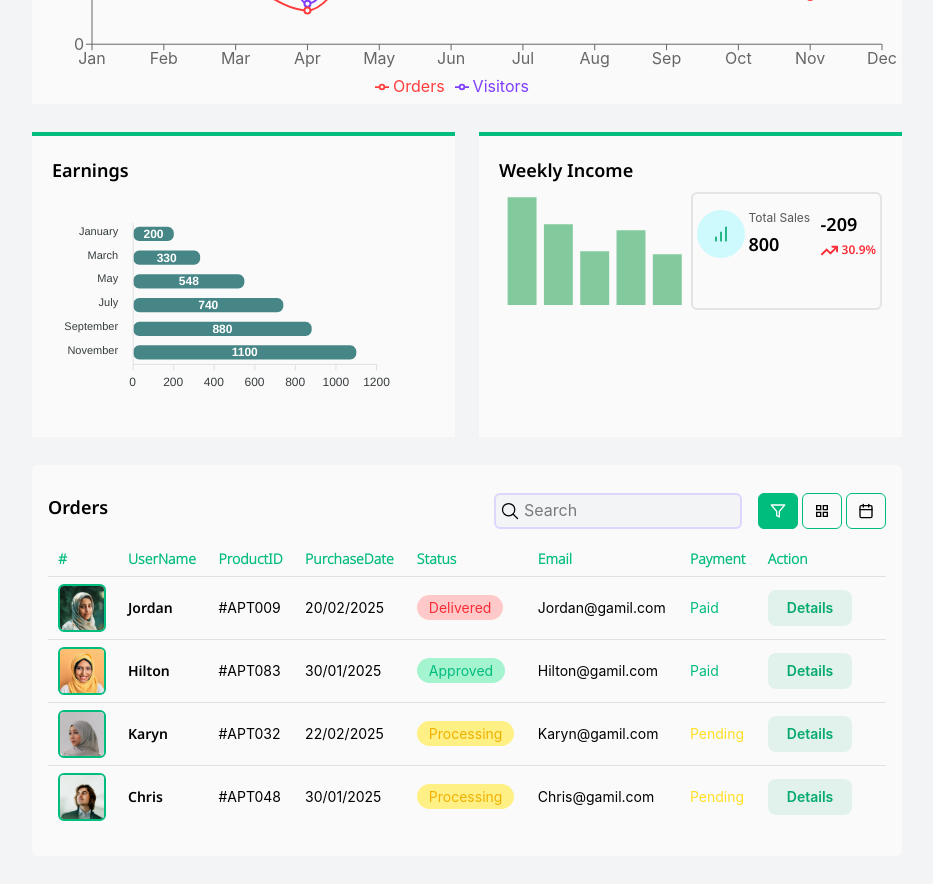
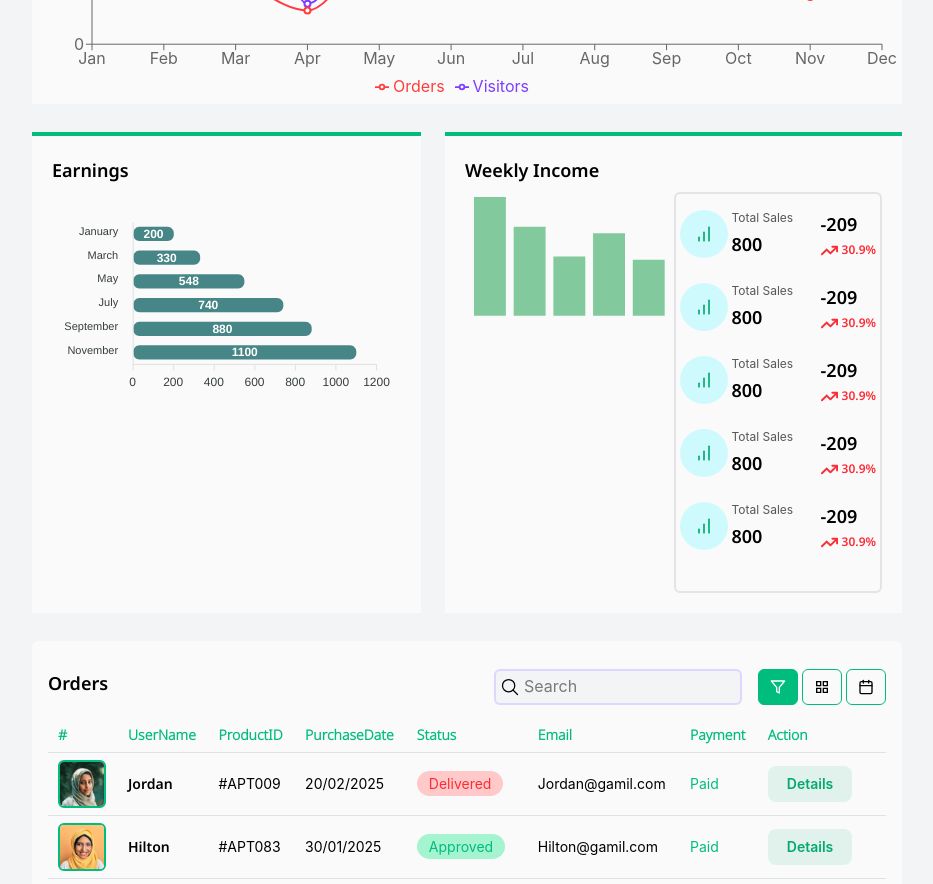
Before and after one commit to hossein1075/dashbord-admin, a React (Vite) app: page / in a window 1280 px wide. Shown: the part 1100-1984 px from the top of the page, without its empty margins (298-1231 px from the left). Built offline with nearby package versions, Linux system fonts and the light colour scheme.

Commit message:
add css part1 components group Chart in home pages

```diff
--- a/src/Components/GroupCharts/GroupCharts.jsx
+++ b/src/Components/GroupCharts/GroupCharts.jsx
@@ -4,11 +4,19 @@ import TitlePage from '../TitlePage/TitlePage'
 import { FiBarChart } from "react-icons/fi";
 import { FaArrowTrendUp } from "react-icons/fa6";
 import Earning from './Earning';
+
+const incomeInformation = [
+    {name:'Total Sales', rate: '800', price: '-$209', color: 'text-red-500', rateIcon: '30.9'},
+    {name:'Revenue', rate: '6200', price: '+$980', color: 'text-emerald-500', rateIcon: '56.2'},
+    {name:'Products', rate: '630', price: '+$46', color: 'text-emerald-500', rateIcon: '28.8'},
+    {name:'Ads Spent', rate: '$380', price: '-$60', color: 'text-red-500', rateIcon: '49.3'},
+    {name:'Expenses', rate: '890', price: '+$498', color: 'text-emerald-500', rateIcon: '3.9'},
+]
 function GroupCharts() {
     return (
         <>
-            <div className='grid grid-cols-2 my-7 gap-6'>
-                <div className='style-div'>
+            <div className='flex w-full my-7 gap-6'>
+                <div className='style-div basis-[40%]'>
                     <h2 className='mb-2 text-lg font-Noto-SemiBold font-semibold'>Earnings</h2>
                     <div>
                         <div>
@@ -17,12 +25,14 @@ function GroupCharts() {
                         <div></div>
                     </div>
                 </div>
-                <div className='style-div'>
+                <div className='style-div basis-[60%]'>
                     <h2 className='mb-2 text-lg font-Noto-SemiBold font-semibold'>Weekly Income</h2>
                     <div className='grid grid-cols-2'>
                         <ChartsBar />
                         <div className='border-2 border-solid border-zinc-200 rounded-md py-4 px-1'>
-                            <div className='flex justify-between items-center'>
+                           {incomeInformation.map((item,index) => {
+                            return (
+                                 <div className='flex justify-between items-center mb-6'>
                                 <div className='flex items-center gap-1'>
                                     <span className='bg-cyan-100 flexCenter size-12 rounded-full'>
                                         <FiBarChart size={20} color='#04aa6d' />
@@ -40,6 +50,8 @@ function GroupCharts() {
                                     </p>
                                 </div>
                             </div>
+                            )
+                           })}
                         </div>
                     </div>
                 </div>
```
